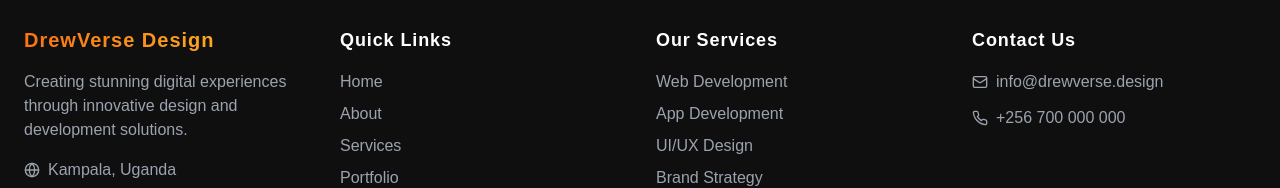
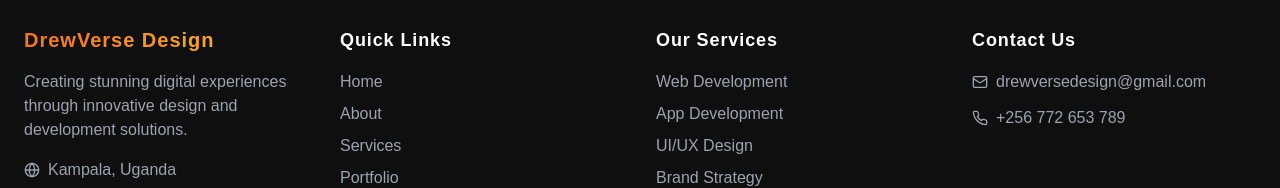
Before and after one commit to drewversedesign/drewverse-portfolio-builder-25, a React (Vite) app: page / in a window 1280 px wide. Shown: the part 6177-6365 px from the top of the page. Built offline with nearby package versions, Linux system fonts and the light colour scheme.

Commit message:
Update footer component
This commit updates the footer component.

```diff
--- a/src/components/Footer.tsx
+++ b/src/components/Footer.tsx
@@ -66,20 +66,20 @@ const Footer = () => {
             <ul className="space-y-3">
               <li>
                 <a
-                  href="mailto:info@drewverse.design"
+                  href="mailto:drewversedesign@gmail.com"
                   className="flex items-center gap-2 text-gray-400 hover:text-drew-purple transition-colors duration-200"
                 >
                   <Mail size={16} />
-                  <span>info@drewverse.design</span>
+                  <span>drewversedesign@gmail.com</span>
                 </a>
               </li>
               <li>
                 <a
-                  href="tel:+256700000000"
+                  href="tel:+256772653789"
                   className="flex items-center gap-2 text-gray-400 hover:text-drew-purple transition-colors duration-200"
                 >
                   <Phone size={16} />
-                  <span>+256 700 000 000</span>
+                  <span>+256 772 653 789</span>
                 </a>
               </li>
             </ul>
```
